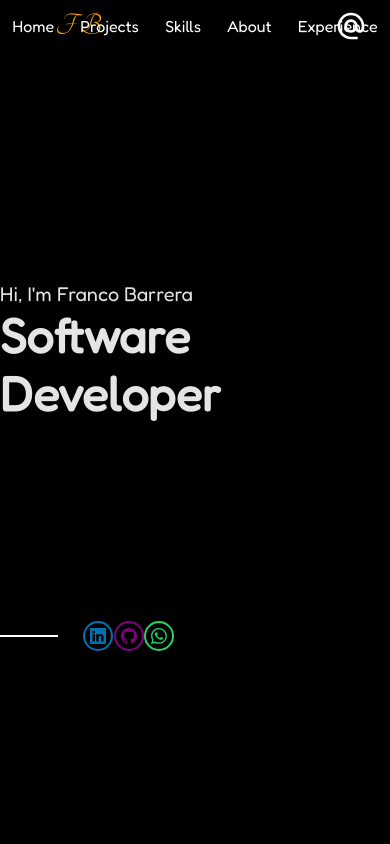
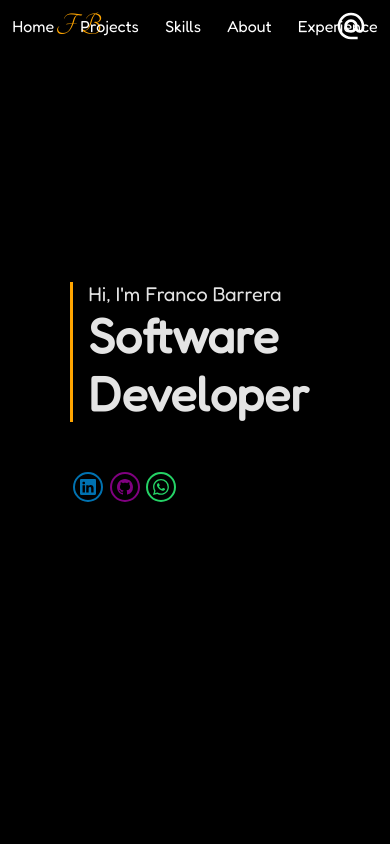
Before and after one commit to FrancoBarrera99/portfolio, a React (Create React App) app: page / in a window 390 px wide. Shown: the top 844 px of the page. Built offline with nearby package versions, Linux system fonts and the light colour scheme.

Commit message:
Responsive Banner Component

```diff
--- a/src/components/banner/Banner.jsx
+++ b/src/components/banner/Banner.jsx
@@ -38,11 +38,7 @@ const Banner = () => {
               <BsWhatsapp />
             </a>
           </div>
-          <div className='scroll_line'></div>
         </div>
-      </div>
-      <div className='diagonal_lines'>
-
       </div>
     </div>
   )
--- a/src/components/banner/Banner.scss
+++ b/src/components/banner/Banner.scss
@@ -6,7 +6,7 @@
     font-size: x-large;
 
     .presentation_container {
-        width: 40%;
+        width: 100%;
         display: flex;
         flex-direction: column;
         justify-content: center;
@@ -14,10 +14,10 @@
         .top_container {
             height: 50%;
             display: flex;
-            justify-content: center;
 
             .text_wrapper {
                 align-self: flex-end;
+                padding-left: 10%;
 
                 .text {
                     margin: auto;
@@ -31,27 +31,17 @@
             width: 100%;
             display: flex;
             height: 50%;
-            padding-top: 5%;
-            padding-left: 35%;
-            padding-right: 35%;
-            align-items: center;
             position: relative;
-
-            .scroll_line {
-                position: absolute;
-                border-bottom: 2px solid white;
-                width: 50%;
-                left: -35%;
-            }
 
             .about_social {
                 display: flex;
-                width: 100%;
-                justify-content: space-around;
+                align-self: flex-start;
+                width: 40%;
+                padding: 50px 10%;
 
                 .about_social_icon {
                     display: flex;
-                    margin: 0 1%;
+                    margin: 0 5%;
                     border: solid 2px;
                     border-radius: 50%;
                     width: 30px;
@@ -67,10 +57,6 @@
             }
         }
     }
-
-    .diagonal_lines {
-        width: 60%;
-    }
 }
 
 .about_social_icon:hover {
```
